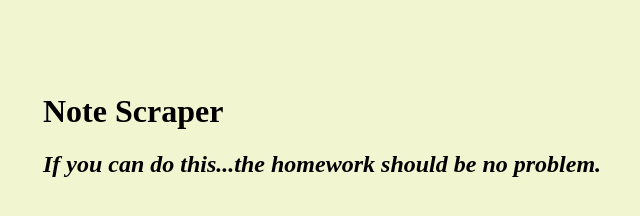
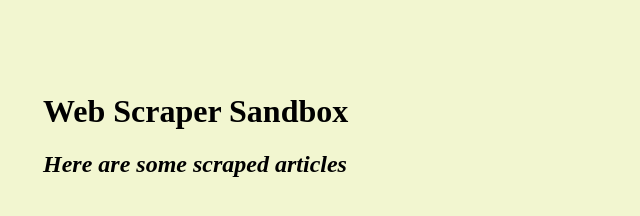
Before and after one commit to andresagu/webScrub, a website: page public/index.html in a window 1280 px wide. Shown: the whole page, without its empty margins (117-757 px from the left). Drawn offline with nearby package versions, Linux system fonts and the light colour scheme; no server answers.

Commit message:
adding some front end

```diff
--- a/public/index.html
+++ b/public/index.html
@@ -38,8 +38,8 @@
   </head>
   <body>
     <div id="wrapper">
-      <h1>Note Scraper</h1>
-      <h2><i>If you can do this...the homework should be no problem.</i></h2>
+      <h1>Web Scraper Sandbox</h1>
+      <h2><i>Here are some scraped articles</i></h2>
       <div id="articles"></div>
       <div id="notes"></div>
     </div>
```
